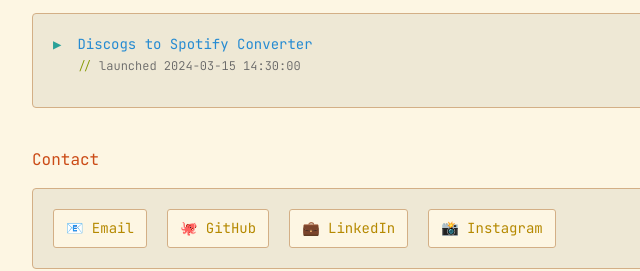
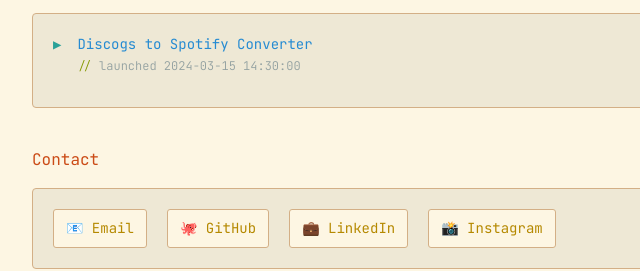
Before and after one commit to fredherbertcode/fred-herbert-projects, a plain HTML site: page index.html in a window 1280 px wide. Shown: the part 231-502 px from the top of the page, 228-868 px from the left. Drawn offline with Linux system fonts and the light colour scheme.

Commit message:
Refine to authentic Solarized Light color scheme

```diff
--- a/index.html
+++ b/index.html
@@ -16,7 +16,7 @@
         body {
             font-family: 'JetBrains Mono', 'Consolas', 'Monaco', monospace;
             background-color: #fdf6e3;
-            color: #2c2c2c;
+            color: #586e75;
             min-height: 100vh;
             padding: 0;
             line-height: 1.5;
@@ -103,7 +103,7 @@
         }
 
         .timestamp {
-            color: #666666;
+            color: #93a1a1;
             font-size: 12px;
             font-weight: 300;
             white-space: nowrap;
```
